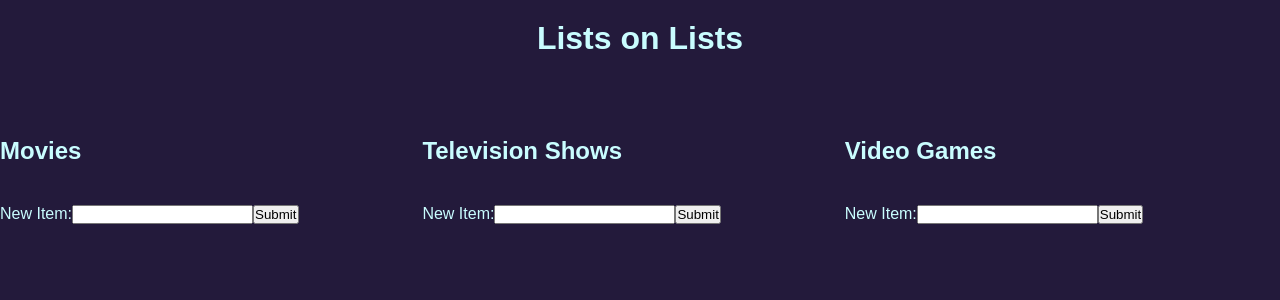
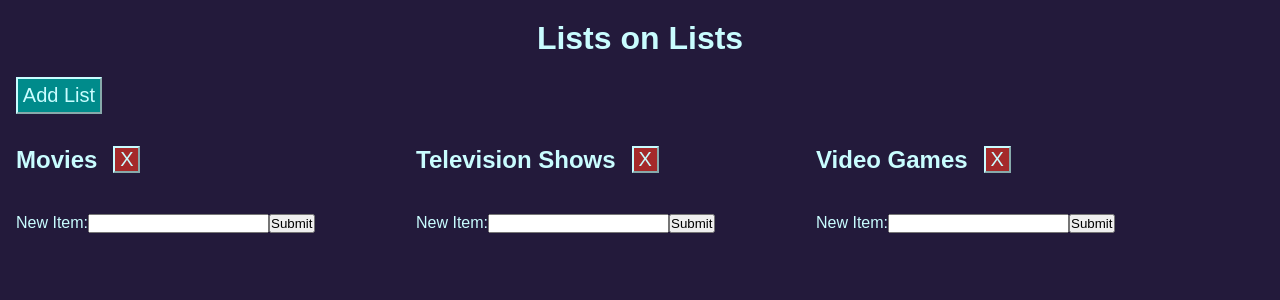
Before and after one commit to nic-jol/lists-on-lists, a Next.js app in the folder lists-on-lists/: page / in a window 1280 px wide. Shown: the top 300 px of the page. Built offline with nearby package versions, Linux system fonts and the light colour scheme.

Commit message:
Add functionless buttons that will eventually add/remove React elements; styling changes

```diff
--- a/lists-on-lists/src/app/ListWithHeading.tsx
+++ b/lists-on-lists/src/app/ListWithHeading.tsx
@@ -20,9 +20,14 @@ const ListWithHeading = (props: ListWithHeadingProps): ReactElement => {
             setItems([...items, newItem])
         }
     }
+    function removeList() {
+        //idk
+    }
 
     return <div className={styles.column}>
-        <h2>{props.heading}</h2>
+        <h2 className={styles.listHeading}>{props.heading}</h2>
+        <button onClick={removeList} className={styles.removeListButton}>X</button>
+
         <StringList
             items={items}
             addToList={addToItemList} />
--- a/lists-on-lists/src/app/StringList.tsx
+++ b/lists-on-lists/src/app/StringList.tsx
@@ -9,7 +9,7 @@ interface StringListProps {
 
 const StringList = (props: StringListProps): ReactElement => {
     const items = props.items;
-    console.log('items.length' + items.length)
+
     return (
         <>
             <ul>
--- a/lists-on-lists/src/app/page.module.css
+++ b/lists-on-lists/src/app/page.module.css
@@ -1,8 +1,8 @@
 .pageHeader {
-    align-items: center;
-    justify-items: center;
-    padding-bottom: 80px;
-    padding-top: 20px;
+  align-items: center;
+  justify-items: center;
+  padding-bottom: 20px;
+  padding-top: 20px;
 }
 
 .page {
@@ -25,11 +25,44 @@
 
 .column {
   float: left;
-  width: 33%;
+  width: 30%;
   padding-bottom: 3rem;
+  margin-left: 1rem;
 }
+
 .column ul {
   padding: 20px;
+}
+
+.addListButton {
+  align-items: left;
+  justify-items: left;
+  font-size: 20px;
+  margin-bottom: 2rem;
+  margin-left: 1rem;
+  padding: 0.3rem;
+  background-color:darkcyan;
+  border-color: #c9fdff;
+  color: #c9fdff;
+}
+
+
+.removeListButton {
+  align-items: left;
+  justify-items: left;
+  font-size: 20px;
+  padding-left: 0.3rem;
+  padding-right: 0.3rem;
+  margin-left: 1rem;
+  vertical-align: top;
+  display: inline-block;
+  background-color: brown;
+  border-color: #c9fdff;
+  color: #c9fdff;
+}
+
+.listHeading {
+  display: inline-block;
 }
 
 /*@media (prefers-color-scheme: dark) {
--- a/lists-on-lists/src/app/page.tsx
+++ b/lists-on-lists/src/app/page.tsx
@@ -2,14 +2,27 @@
 
 import styles from "./page.module.css";
 import ListWithHeading from "./ListWithHeading";
+import { useState } from "react";
 
 
 export default function Home() {
+    const [lists, setLists] = useState<typeof ListWithHeading[]>([])
+
+    function addNewList() {
+        setLists([])
+    }
+
+
     return (
         <div>
             <div className={styles.pageHeader}>
                 <h1>Lists on Lists</h1>
+
             </div>
+            <div>
+                <button onClick={addNewList} className={styles.addListButton}>Add List</button>
+            </div>
+            <div>
                 <ListWithHeading
                     heading='Movies'
                 />
@@ -20,5 +33,7 @@ export default function Home() {
                     heading='Video Games'
                 />
             </div>
+
+        </div>
     );
 }
```
Also changed, not shown: lists-on-lists/src/app/ListHolder.tsx (added, +23 -0 lines). Lines whose indentation alone changed are shown as unchanged.
